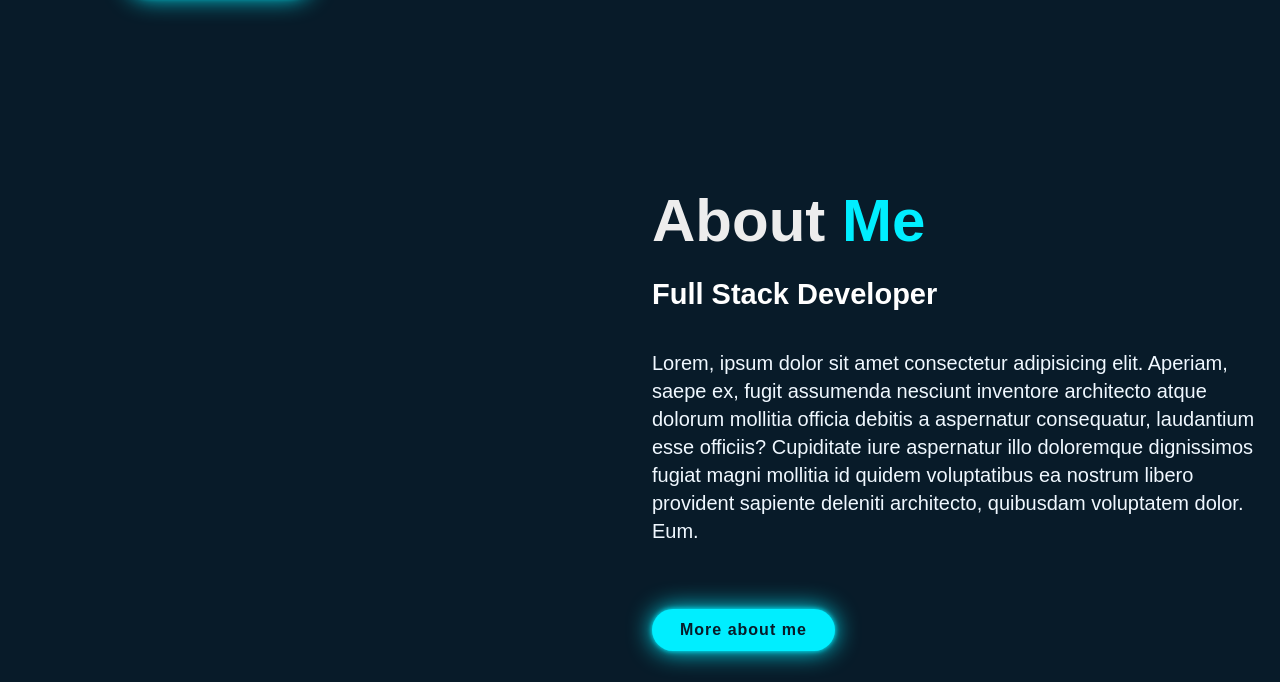
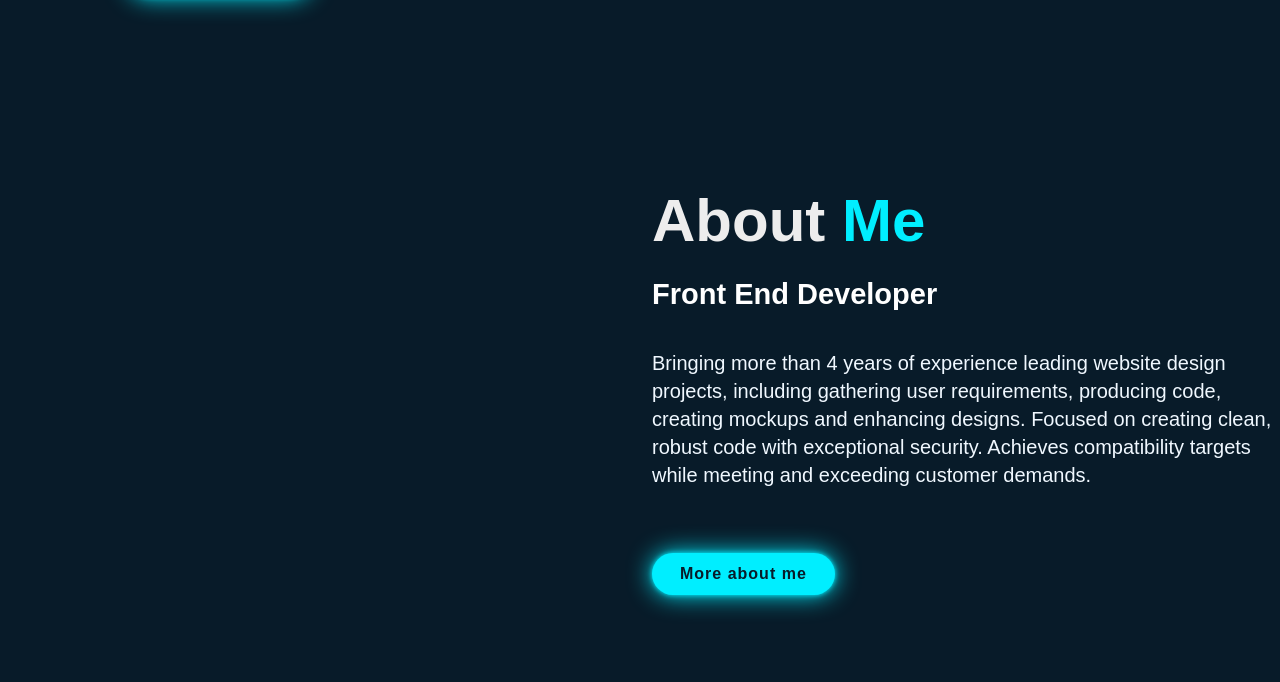
Before and after one commit to Kaligi-Shankar/MyPortfolio, a plain HTML site: page index.html in a window 1280 px wide. Shown: the part 614-1296 px from the top of the page. Drawn offline with nearby package versions, Linux system fonts and the light colour scheme.

Commit message:
changed about me

```diff
--- a/index.html
+++ b/index.html
@@ -44,8 +44,8 @@
         </div>
         <div class="about-text">
             <h2>About <span>Me</span></h2>
-            <h4>Full Stack Developer</h4>
-            <p>Lorem, ipsum dolor sit amet consectetur adipisicing elit. Aperiam, saepe ex, fugit assumenda nesciunt inventore architecto atque dolorum mollitia officia debitis a aspernatur consequatur, laudantium esse officiis? Cupiditate iure aspernatur illo doloremque dignissimos fugiat magni mollitia id quidem voluptatibus ea nostrum libero provident sapiente deleniti architecto, quibusdam voluptatem dolor. Eum.</p>
+            <h4>Front End Developer</h4>
+            <p>Bringing more than 4 years of experience leading website design projects, including gathering user requirements, producing code, creating mockups and enhancing designs. Focused on creating clean, robust code with exceptional security. Achieves compatibility targets while meeting and exceeding customer demands.</p>
 
             <a href="#" class="btn-box">More about me</a>
         </div>
```
